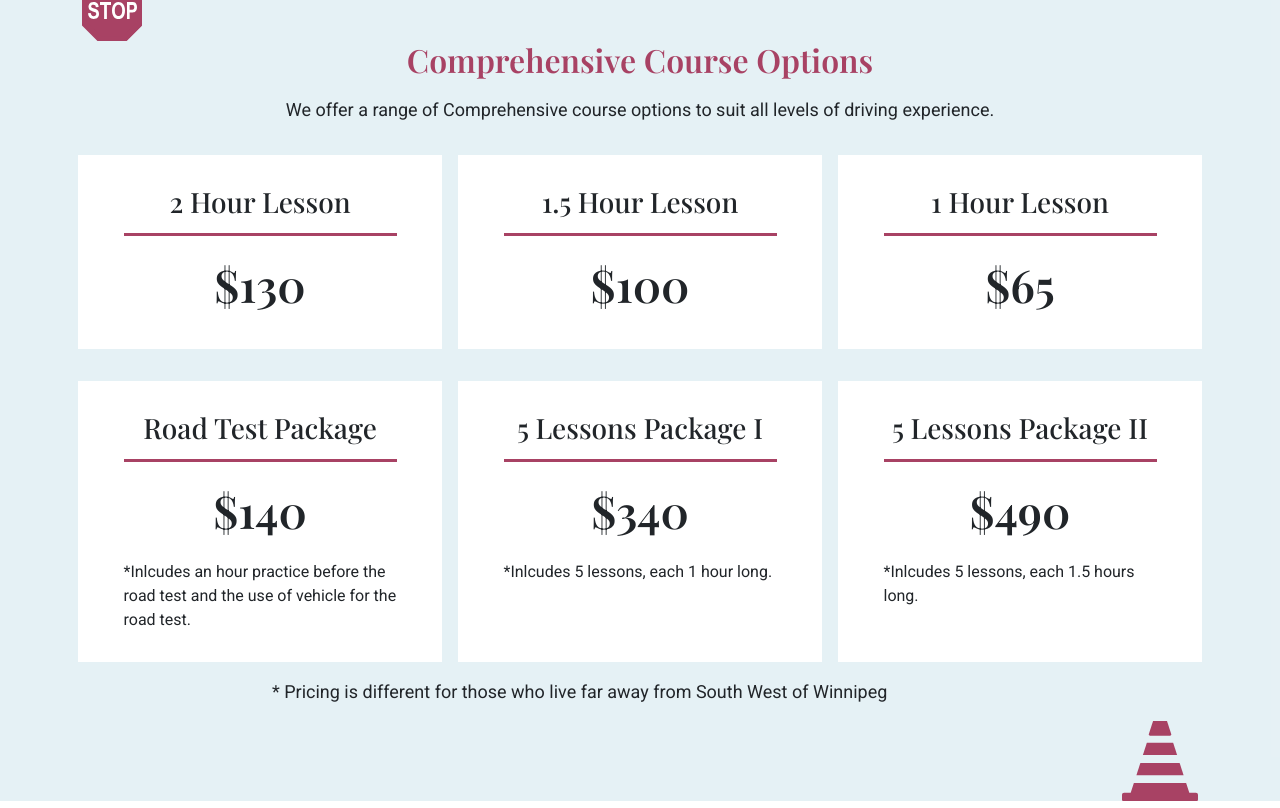
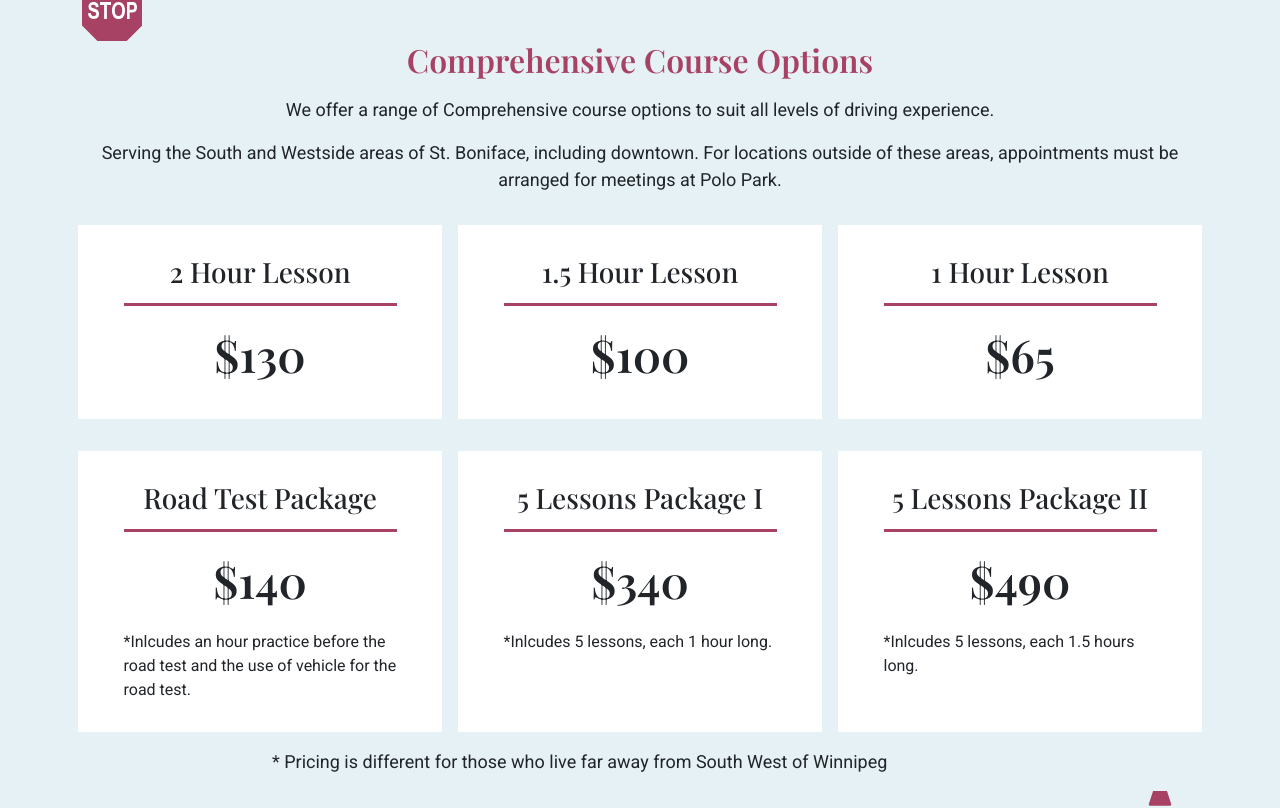
Before and after one commit to AnnHo01/1st_step_driving, a Next.js app: page / in a window 1280 px wide. Shown: the part 2292-3100 px from the top of the page. Built offline with nearby package versions, Linux system fonts and the light colour scheme.

Commit message:
Update courses description

```diff
--- a/src/app/page.js
+++ b/src/app/page.js
@@ -137,6 +137,7 @@ export default function Home() {
                 </div>
                 <h2 className='mb-2 mb-lg-3'>Comprehensive Course Options</h2>
                 <p>We offer a range of Comprehensive course options to suit all levels of driving experience.</p>
+  <p>Serving the South and Westside areas of St. Boniface, including downtown. For locations outside of these areas, appointments must be arranged for meetings at Polo Park.</p>
               </Col>
             </Row>
             <Row>
```
